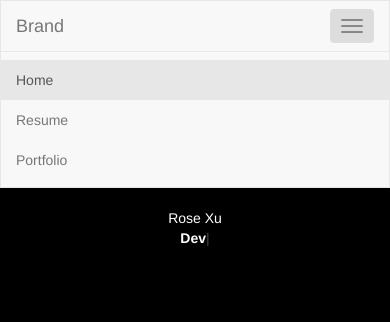
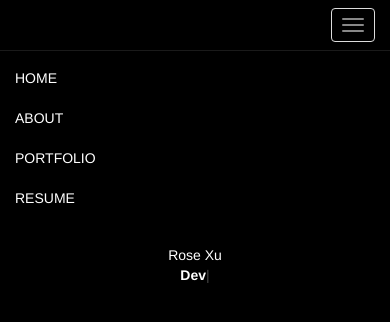
Before and after one commit to rosexu/rosexu.github.io, a website: page index.html in a window 390 px wide. Both pictures are taken after a click on the button 352 px from the left and 26 px from the top of the page. Drawn offline with Linux system fonts and the light colour scheme.

Commit message:
a better navbar

```diff
--- a/index.html
+++ b/index.html
@@ -9,7 +9,7 @@
 	<link rel="stylesheet" type="text/css" href="bower_components/bootstrap/dist/css/bootstrap.min.css">
 </head>
 <body>
-	<nav class="navbar navbar-default">
+	<nav class="navbar navbar-default my-navbar">
 		<div class="container-fluid">
 			<div class="navbar-header">
 				<button type="button" class="navbar-toggle collapsed" data-toggle="collapse" data-target="#navbar-collapse" aria-expanded="false">
@@ -17,20 +17,22 @@
 					<span class="icon-bar"></span>
 					<span class="icon-bar"></span>
 				</button>
-				<a class="navbar-brand" href="#">Brand</a>
+				<!-- <a class="navbar-brand" href="#">Brand</a> -->
 			</div>
 
-			<!-- Collect the nav links, forms, and other content for toggling -->
 			<div class="collapse navbar-collapse" id="navbar-collapse">
 				<ul class="nav navbar-nav navbar-right">
-					<li class="active">
+					<li>
 						<a href="#">Home</a>
 					</li>
 					<li>
-						<a href="#">Resume</a>
+						<a href="#">About</a>
 					</li>
 					<li>
 						<a href="#">Portfolio</a>
+					</li>
+					<li>
+						<a href="#">Resume</a>
 					</li>
 				</ul>
 			</div><!-- /.navbar-collapse -->
--- a/less/main.less
+++ b/less/main.less
@@ -15,8 +15,31 @@
 }
 
 .navbar.my-navbar {
-    /*background: transparent;*/
+    background: transparent;
     border: none;
+
+    button.navbar-toggle:focus,
+    button.navbar-toggle:hover {
+        background: transparent;
+    }
+
+    .navbar-collapse {
+        border: none;
+    }
+
+    .nav {
+        li {
+            a {
+                color: white;
+                text-transform: uppercase;
+            }
+
+            a:hover {
+                opacity: 0.8;
+                color: white;
+            }
+        }
+    }
 }
 
 .info {
@@ -39,10 +62,9 @@
         animation: blink 0.7s infinite;
     }
 }
-
-body {
-    background-color: black !important;
-    span {
+html {
+    body {
+        background-color: black !important;
         color: white;
     }
 }
```
Also changed, not shown: css/main.css.
